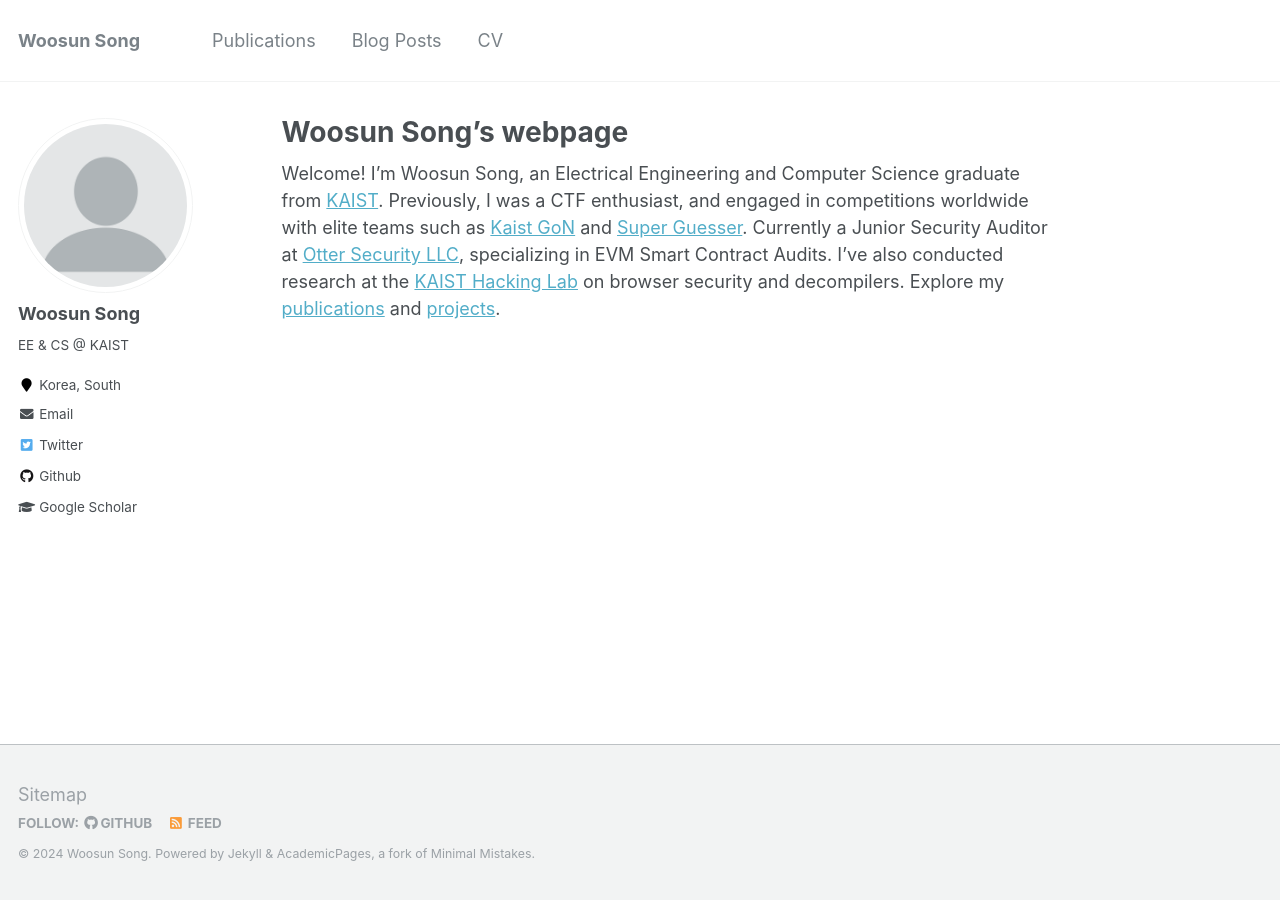
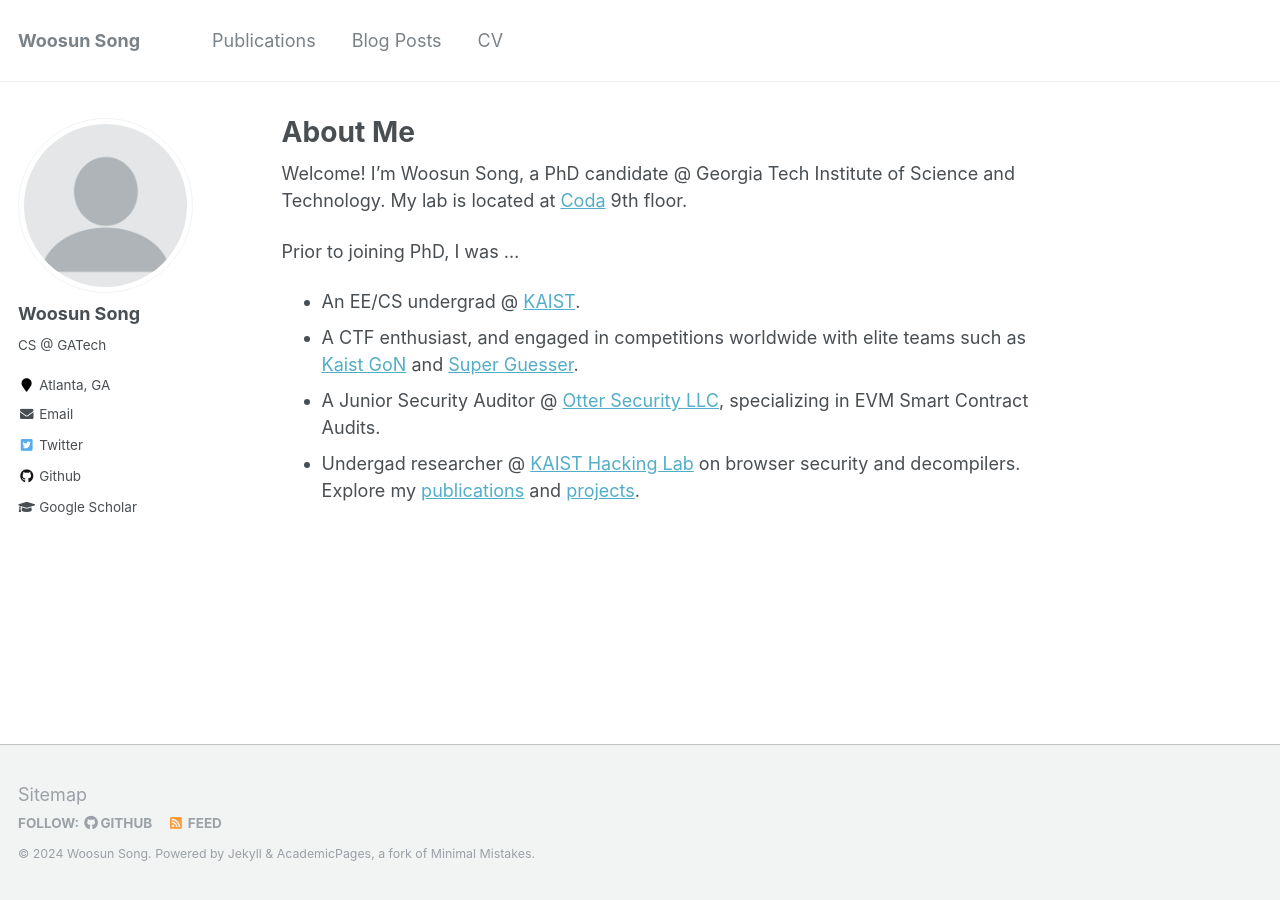
Before and after one commit to pr0cf5/pr0cf5.github.io, a Jekyll site: the page built from _pages/about.md, in a window 1280 px wide. Built offline with Jekyll 4.4.1, drawn with Linux system fonts in a browser that asks for light colours.

Commit message:
update location & status

```diff
--- a/_config.yml
+++ b/_config.yml
@@ -82,11 +82,11 @@
 author:
   name             : "Woosun Song"
   avatar           : "profile.png"
-  bio              : "EE & CS @ KAIST"
-  location         : "Korea, South"
+  bio              : "CS @ GATech"
+  location         : "Atlanta, GA"
   employer         :
   googlescholar    : "https://scholar.google.com/citations?view_op=list_works&hl=en&authuser=1&user=CNAA81gAAAAJ"
-  email            : "wireless@kaist.ac.kr"
+  email            : "woosun.song@gatech.edu"
   uri              :
   bitbucket        :
   codepen          :
--- a/_pages/about.md
+++ b/_pages/about.md
@@ -1,6 +1,6 @@
 ---
 permalink: /
-title: "Woosun Song's webpage"
+title: "About Me"
 excerpt: "About me"
 author_profile: true
 redirect_from:
@@ -8,4 +8,10 @@
   - /about.html
 ---
 
-Welcome! I'm Woosun Song, an Electrical Engineering and Computer Science graduate from [KAIST](https://www.kaist.ac.kr/). Previously, I was a CTF enthusiast, and engaged in competitions worldwide with elite teams such as [Kaist GoN](https://ctftime.org/team/1288) and [Super Guesser](https://ctftime.org/team/130817). Currently a Junior Security Auditor at [Otter Security LLC](https://osec.io/), specializing in EVM Smart Contract Audits. I've also conducted research at the [KAIST Hacking Lab](https://kaist-hacking.github.io/) on browser security and decompilers. Explore my [publications](/publications) and [projects](/projects).
+Welcome! I'm Woosun Song, a PhD candidate @ Georgia Tech Institute of Science and Technology. My lab is located at [Coda](https://www.google.com/maps/place/Coda/@33.7753548,-84.3983523,15z/data=!4m10!1m2!2m1!1scoda!3m6!1s0x88f5046677950223:0x7fd1ad077b382c98!8m2!3d33.7752651!4d-84.3876426!15sCgRjb2RhkgEQY29ycG9yYXRlX29mZmljZeABAA!16s%2Fg%2F11c6lvs7sl?entry=ttu&g_ep=EgoyMDI0MDkzMC4wIKXMDSoASAFQAw%3D%3D) 9th floor.
+
+Prior to joining PhD, I was ...
+* An EE/CS undergrad @ [KAIST](https://www.kaist.ac.kr/).
+* A CTF enthusiast, and engaged in competitions worldwide with elite teams such as [Kaist GoN](https://ctftime.org/team/1288) and [Super Guesser](https://ctftime.org/team/130817).
+* A Junior Security Auditor @ [Otter Security LLC](https://osec.io/), specializing in EVM Smart Contract Audits.
+* Undergad researcher @ [KAIST Hacking Lab](https://kaist-hacking.github.io/) on browser security and decompilers. Explore my [publications](/publications) and [projects](/projects).
```
Also changed, not shown: _publications/2021-11-13-2021-hardsheap.md (+1 -3 lines).
